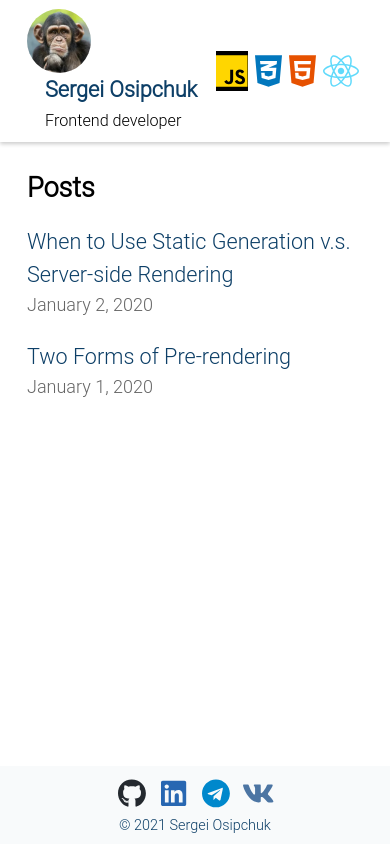
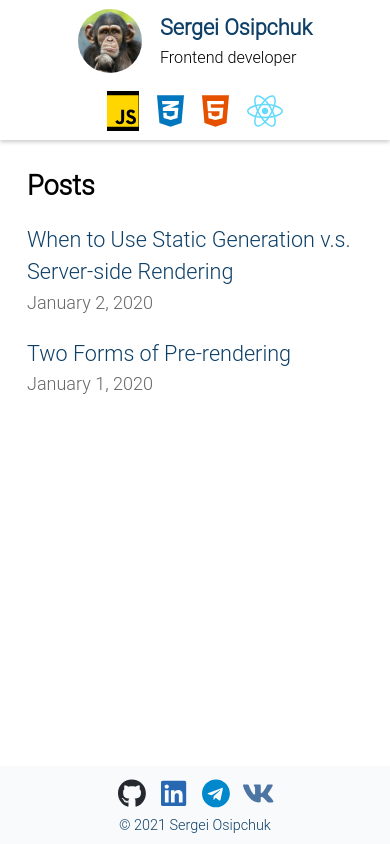
Before and after one commit to SergBlack/nextjs-blog, a Next.js app: page / in a window 390 px wide. Built offline with nearby package versions, Linux system fonts and the light colour scheme.

Commit message:
feat: add adaptive to header

```diff
--- a/src/components/Header/styles.module.scss
+++ b/src/components/Header/styles.module.scss
@@ -14,12 +14,20 @@
   padding: 0 1rem;
   max-width: 992px;
   margin: 0 auto;
+
+  @media screen and (max-width: 576px) {
+    flex-direction: column;
+  }
 }
 
 .logoWrapper {
   display: flex;
   flex-wrap: wrap;
   align-items: center;
+
+  @media screen and (max-width: 576px) {
+    margin-bottom: 1rem;
+  }
 }
 
 .techWrapper {
@@ -60,7 +68,7 @@
   display: flex;
   justify-content: center;
   align-items: center;
-  margin: 0 0.2rem;
+  margin: 0 0.5em;
 
   svg {
     width: 40px;
```
